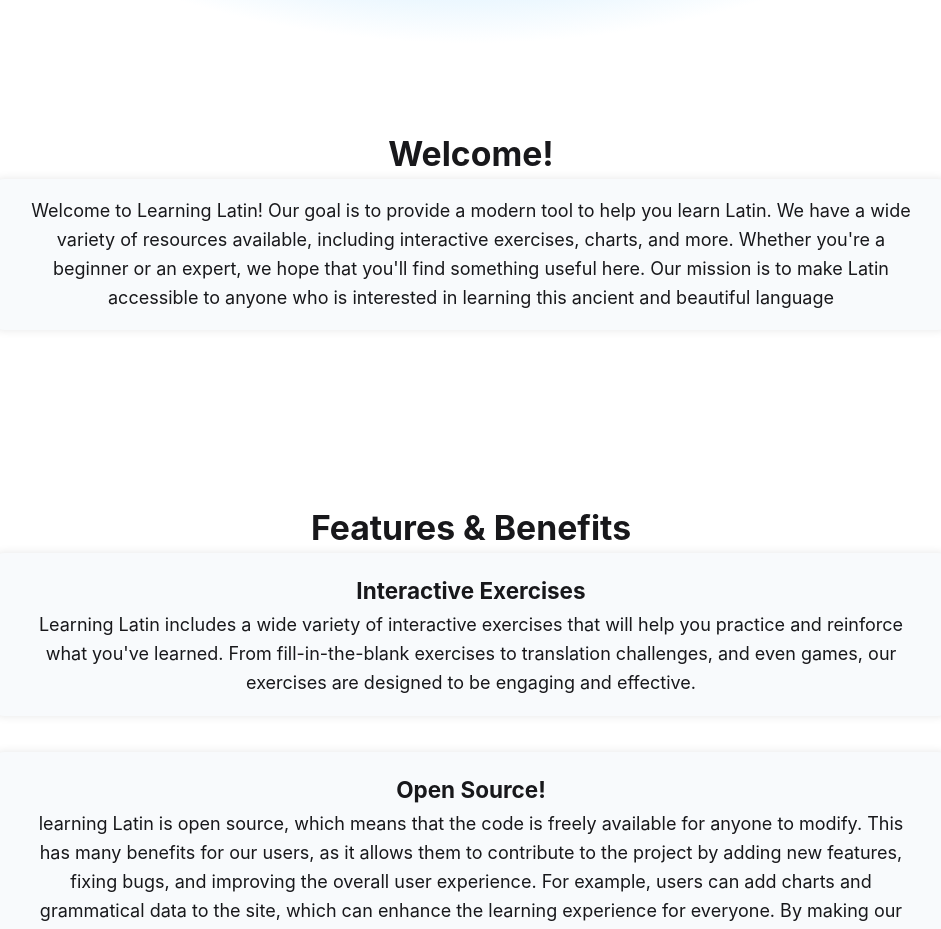
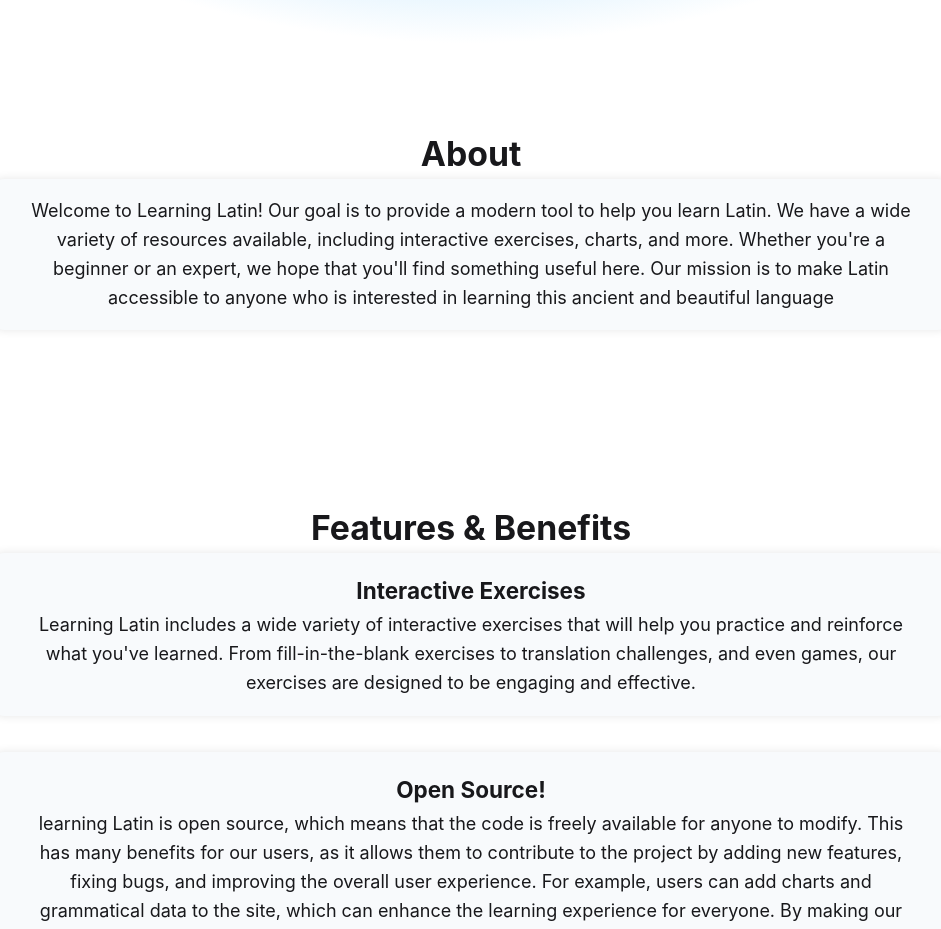
Before and after one commit to cqb13/Learning-Latin, a Next.js app: page / in a window 1280 px wide. Shown: the part 780-1709 px from the top of the page, without its empty margins (169-1110 px from the left). Built offline with nearby package versions, Linux system fonts and the light colour scheme.

Commit message:
Change welcome to about

```diff
--- a/pages/index.tsx
+++ b/pages/index.tsx
@@ -34,7 +34,7 @@ const Home: NextPage = () => {
         </section>
         <br />
         <article className="my-12 text-zinc-900" id="about">
-          <h2 className="m-1 text-3xl font-bold">Welcome!</h2>
+          <h2 className="m-1 text-3xl font-bold">About</h2>
           <div className="mb-8 mx-auto rounded-xl w-11/12 sm:w-[calc(75vw)] px-8 py-4 shadow-card bg-slate-50">
             <p>
               Welcome to Learning Latin! Our goal is to provide a modern tool to
```
